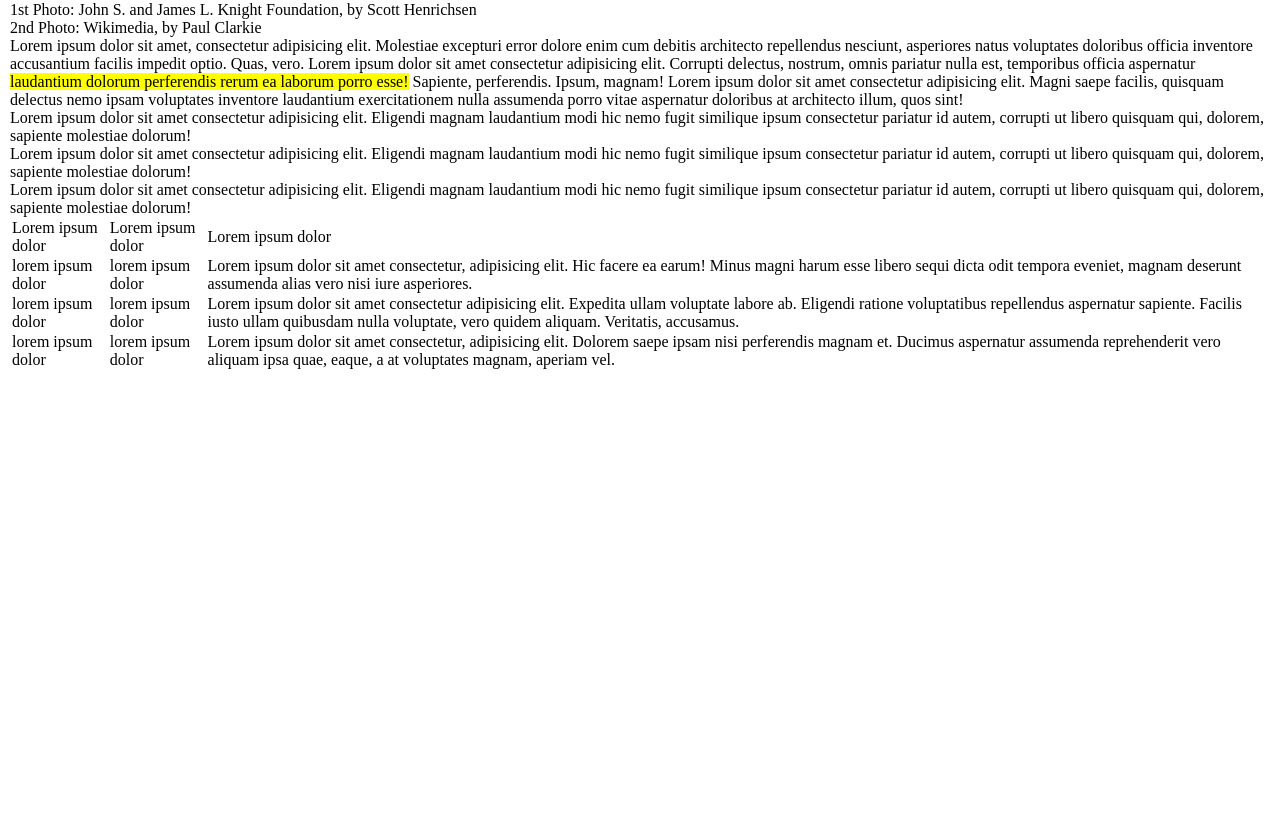
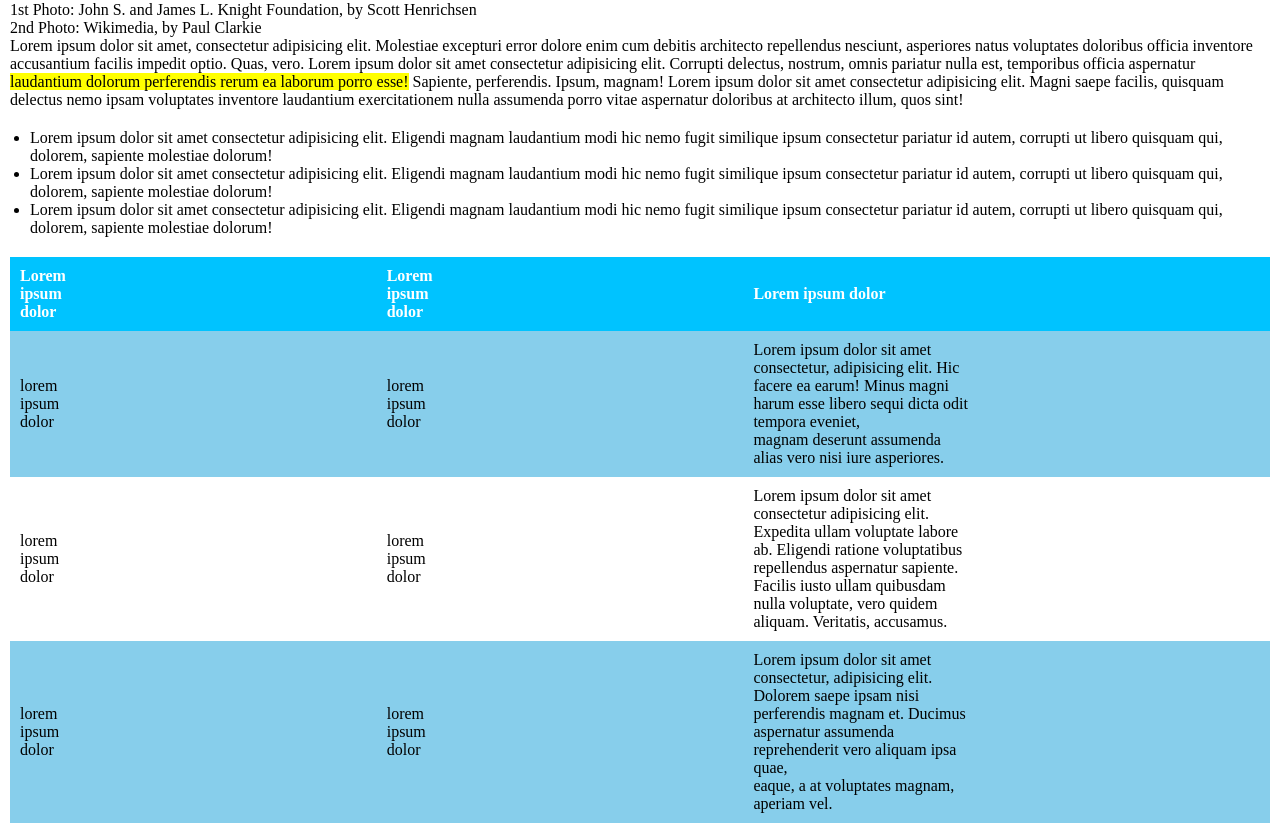
Before and after one commit to Andrearomeo04/html-css-booleaner, a plain HTML site: page index.html in a window 1280 px wide. Shown: the part 841-1674 px from the top of the page. Before the commit the page ends 1222 px from the top, so only its background shows below. Drawn offline with Linux system fonts and the light colour scheme.

Commit message:
[UPD] table don on both css and html

```diff
--- a/css/style.css
+++ b/css/style.css
@@ -40,3 +40,33 @@
 #highlighter {
     background-color: yellow;
 }
+
+ul {
+    list-style-type: disc;
+    margin-left: 20px;
+    margin-top: 20px;
+    margin-bottom: 20px;
+}
+
+table {
+    width: 100%;
+    border-collapse: collapse;
+}
+
+td {
+    padding: 10px 300px 10px 10px;
+    text-align: left;
+}
+
+thead {
+    background-color: rgb(0, 195, 255);
+    color: white;
+}
+
+tbody {
+    background-color: skyblue;
+}
+
+#white-row {
+    background-color: white;
+}
--- a/index.html
+++ b/index.html
@@ -52,13 +52,13 @@
                 <thead>
                     <tr>
                         <td>
-                            Lorem ipsum dolor
+                            <strong>Lorem ipsum dolor</strong>
                         </td>
                         <td>
-                            Lorem ipsum dolor
+                            <strong>Lorem ipsum dolor</strong>
                         </td>
                         <td>
-                            Lorem ipsum dolor
+                            <strong>Lorem ipsum dolor</strong>
                         </td>
                     </tr>
                 </thead>
@@ -71,7 +71,18 @@
                             lorem ipsum dolor
                         </td>
                         <td>
-                            Lorem ipsum dolor sit amet consectetur, adipisicing elit. Hic facere ea earum! Minus magni harum esse libero sequi dicta odit tempora eveniet, magnam deserunt assumenda alias vero nisi iure asperiores.
+                            Lorem ipsum dolor sit amet consectetur, adipisicing elit. Hic facere ea earum! Minus magni harum esse libero sequi dicta odit tempora eveniet, <br> magnam deserunt assumenda alias vero nisi iure asperiores.
+                        </td>
+                    </tr>
+                    <tr id="white-row">
+                        <td>
+                            lorem ipsum dolor
+                        </td>
+                        <td>
+                            lorem ipsum dolor
+                        </td>
+                        <td>
+                            Lorem ipsum dolor sit amet consectetur adipisicing elit. Expedita ullam voluptate labore ab. Eligendi ratione voluptatibus repellendus aspernatur sapiente. <br> Facilis iusto ullam quibusdam nulla voluptate, vero quidem aliquam. Veritatis, accusamus.
                         </td>
                     </tr>
                     <tr>
@@ -82,19 +93,8 @@
                             lorem ipsum dolor
                         </td>
                         <td>
-                            Lorem ipsum dolor sit amet consectetur adipisicing elit. Expedita ullam voluptate labore ab. Eligendi ratione voluptatibus repellendus aspernatur sapiente. Facilis iusto ullam quibusdam nulla voluptate, vero quidem aliquam. Veritatis, accusamus.
+                            Lorem ipsum dolor sit amet consectetur, adipisicing elit. Dolorem saepe ipsam nisi perferendis magnam et. Ducimus aspernatur assumenda reprehenderit vero aliquam ipsa quae,<br> eaque, a at voluptates magnam, aperiam vel.
                         </td>
-                        <tr>
-                            <td>
-                                lorem ipsum dolor
-                            </td>
-                            <td>
-                                lorem ipsum dolor
-                            </td>
-                            <td>
-                                Lorem ipsum dolor sit amet consectetur, adipisicing elit. Dolorem saepe ipsam nisi perferendis magnam et. Ducimus aspernatur assumenda reprehenderit vero aliquam ipsa quae, eaque, a at voluptates magnam, aperiam vel.
-                            </td>
-                        </tr>
                     </tr>
                 </tbody>
             </table>
```
